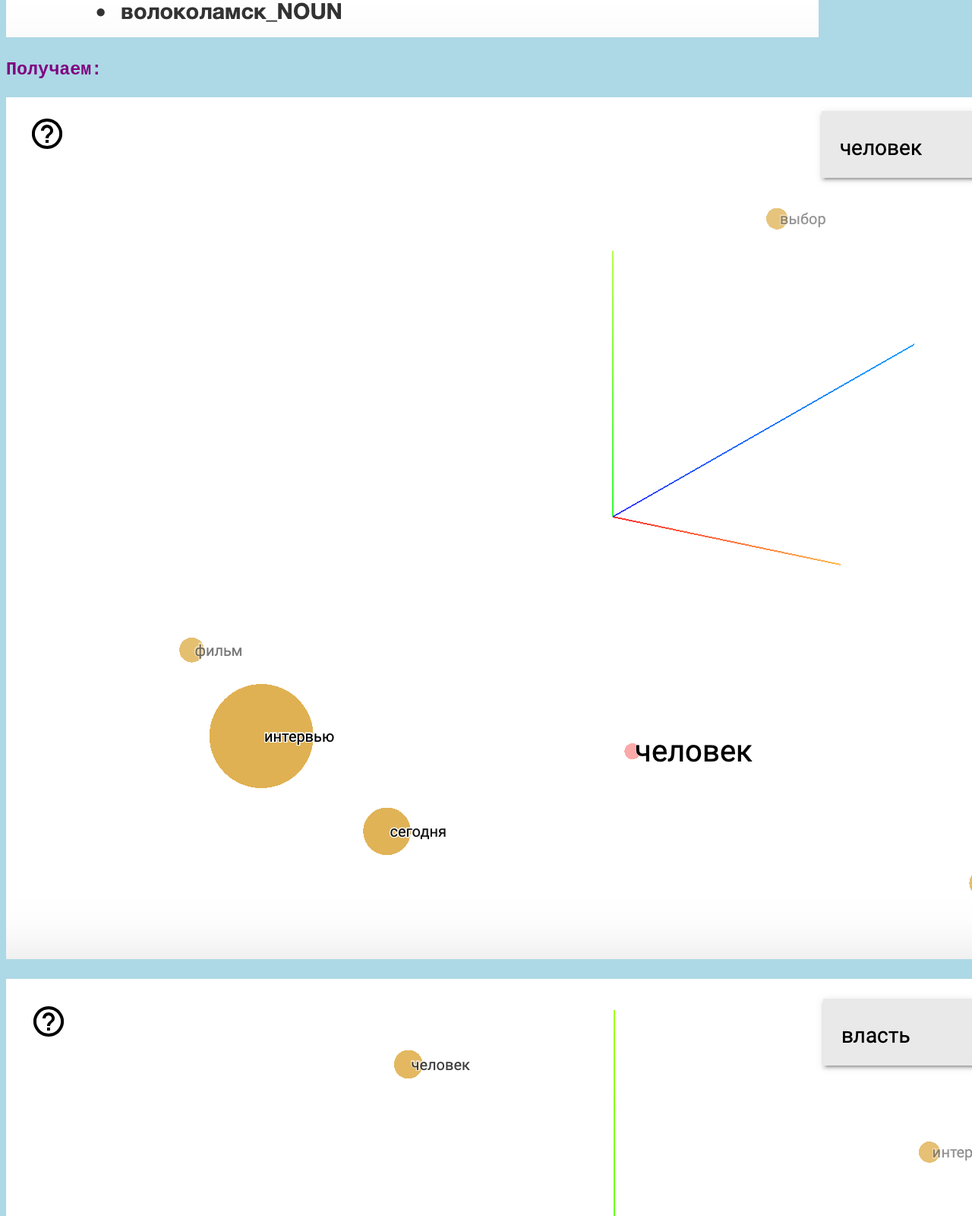
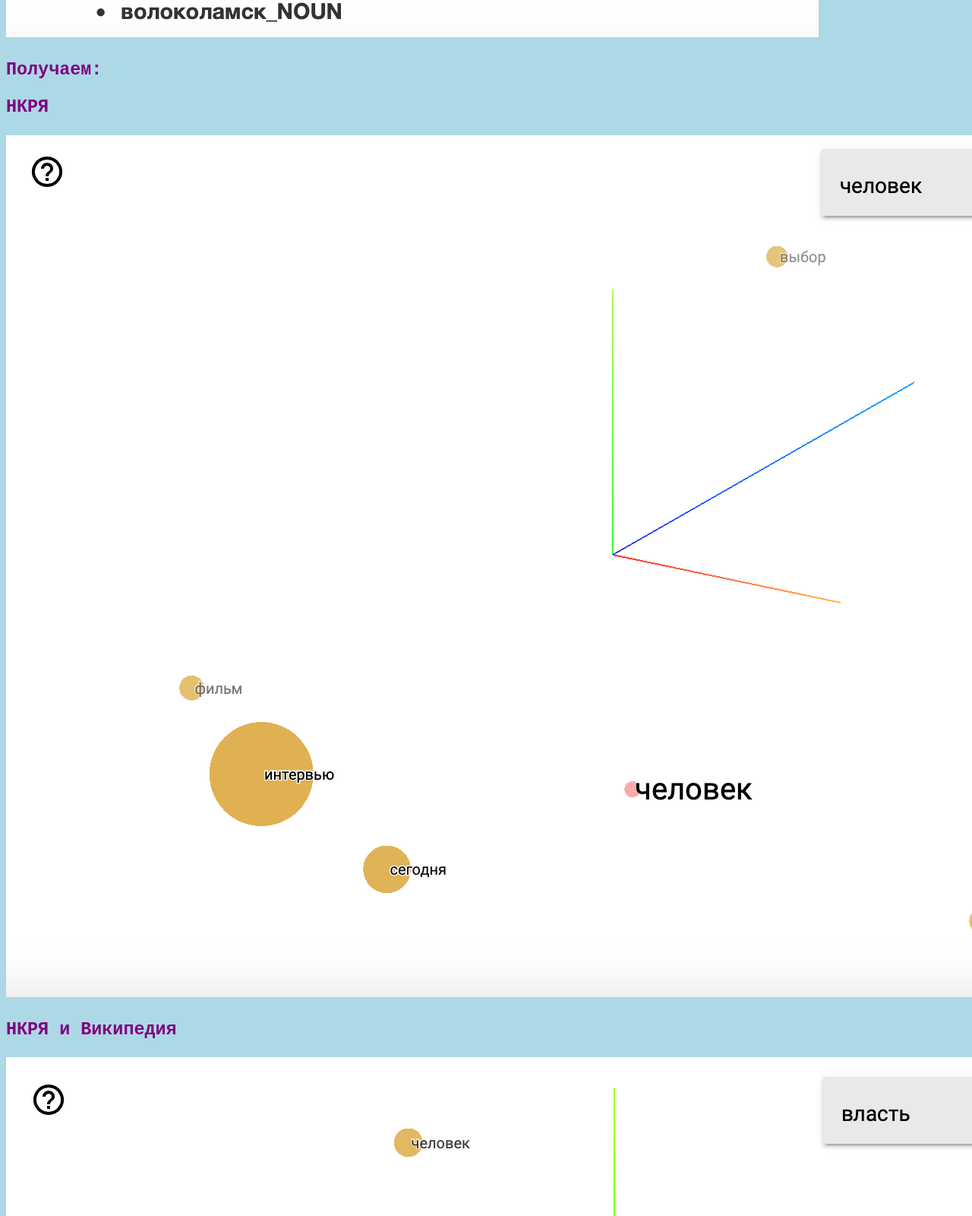
Before and after one commit to zqpy/HW4, a plain HTML site: page index.html in a window 1280 px wide. Shown: the part 6800-8400 px from the top of the page at 76% size. Drawn offline with Linux system fonts and the light colour scheme.

Commit message:
Update index.html

```diff
--- a/index.html
+++ b/index.html
@@ -56,16 +56,22 @@
 <p><img alt="собчак2" src="собчак2.png"></p>
 <p><img alt="собчак3" src="собчак3.png"></p>
     <h3>Получаем:</h3>
+<h3>НКРЯ<h3/>
 <p><img alt="собчак нкря" src="собчак нкря.png"></p>
+<h3>НКРЯ и Википедия<h3/>
 <p><img alt="собчак нкря и вики" src="собчак нкря и вики.png"></p>
+<h3>Новостной корпус<h3/>
 <p><img alt="собчак новости" src="собчак новости.png"></p>
     <h3>Загружаем самые частотные слова из твитов Жириновского в RusVectores:</h3>
     <p><img alt="жириновский1" src="жириновский1.png"></p>
     <p><img alt="жириновский2" src="жириновский2.png"></p>
     <p><img alt="жириновский3" src="жириновский3.png"></p>
     <h3>Получаем:</h3>
+<h3>НКРЯ<h3/>
 <p><img alt="жирик нкря" src="жирик нкря.png"></p>
+<h3>НКРЯ и Википедия<h3/>
 <p><img alt="жирик нкря и вики" src="жирик нкря и вики.png"></p>
+<h3>Новостной корпус<h3/>
 <p><img alt="жирик новости" src="жирик новости.png"></p>
     </font>
 	</tt>
```
